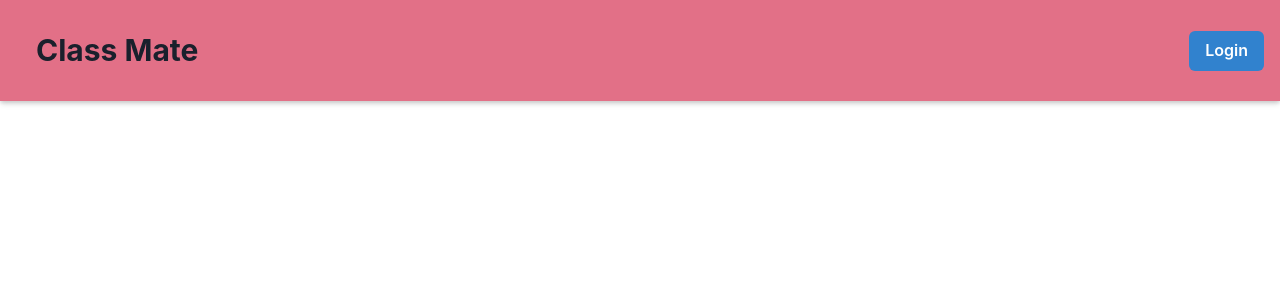
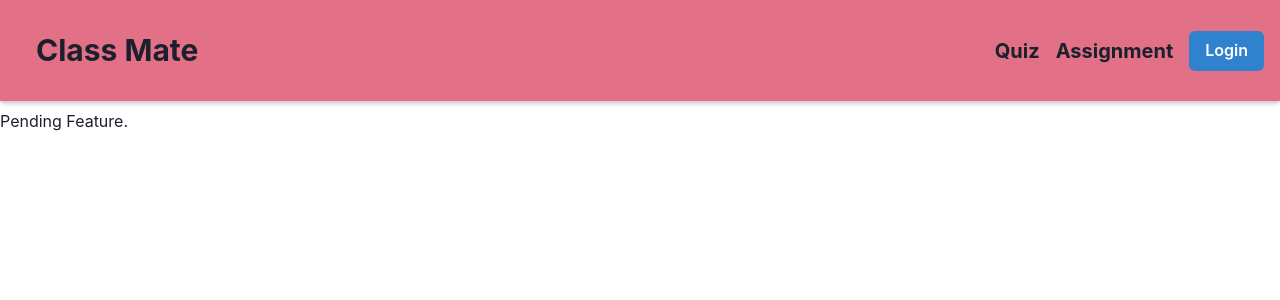
Before and after one commit to sHarshil-Shah/5709-web, a React (Create React App) app in the folder frontend/: page /course in a window 1280 px wide. Before the commit this address had no page. Shown: the top 300 px of the page. Built offline with nearby package versions, Linux system fonts and the light colour scheme.

Commit message:
Routing updated

```diff
--- a/frontend/src/TitleBar.tsx
+++ b/frontend/src/TitleBar.tsx
@@ -49,8 +49,8 @@ const TitleBar = () => {
         ) {
             setMenuOptions([
                 {title: "Dashboard", route: "/dashboard"},
-                {title: "Assignment", route: "/profAssignment"},
-                {title: "Quiz", route: "/quiz"},
+                // {title: "Assignment", route: "/profAssignment"},
+                // {title: "Quiz", route: "/quiz"},
                 {title: "Announcement", route: "/announcement"},
                 {title: "Content", route: "/content"},
             ]);
@@ -62,6 +62,11 @@ const TitleBar = () => {
                 {title: "Announcement", route: "/announcement"},
                 {title: "Content", route: "/content"},
             ]);
+        } else if (location.pathname === "/course") {
+            setMenuOptions([
+                {title: "Quiz", route: "/quiz"},
+                {title: "Assignment", route: getLoggedInUserType() === "prof" ? "/profAssignment" : "/studAssignment"},
+            ])
         } else {
             setMenuOptions([]);
         }
--- /dev/null
+++ b/frontend/src/components/Course/CourseDashboard.tsx
@@ -0,0 +1,10 @@
+// Author: Harshil Shah
+import React from 'react';
+
+const CourseDashboard = () => {
+    return (
+        <>Pending Feature.</>
+    )
+};
+
+export default CourseDashboard;
--- a/frontend/src/components/ProfessorDashboard/CourseCard.tsx
+++ b/frontend/src/components/ProfessorDashboard/CourseCard.tsx
@@ -1,16 +1,24 @@
 // Author: Yatrik Pravinbhai Amrutiya
 import React from "react";
 import Card from "react-bootstrap/Card";
-import { course } from "../model/course.model";
+import {course} from "../model/course.model";
+import {Link, useNavigate} from "react-router-dom";
 
 interface CourseCardProps {
     course: course;
 }
 
-function CourseCard({ course }: CourseCardProps) {
+function CourseCard({course}: CourseCardProps) {
+    const navigate = useNavigate();
+
+    function handleViewDetails(_id: string | undefined) {
+        localStorage.setItem('course_id', _id as string);
+        navigate('/course');
+    }
+
     return (
         <div>
-      <Card style={{ width: "100%" }}>
+            <Card style={{width: "100%"}}>
                 <Card.Body>
                     <Card.Title>{course.title}</Card.Title>
                     <Card.Subtitle className="mb-2 text-muted">
@@ -18,6 +26,9 @@ function CourseCard({ course }: CourseCardProps) {
                     </Card.Subtitle>
                     <Card.Text>{course.description}</Card.Text>
                     <Card.Link href="/content" style={{color: "blue"}}>Content page</Card.Link>
+                    <Link to={`/course`}>
+                        <button onClick={() => handleViewDetails(course._id)}>Course Dashboard</button>
+                    </Link>
                 </Card.Body>
             </Card>
         </div>
--- a/frontend/src/router.tsx
+++ b/frontend/src/router.tsx
@@ -1,8 +1,10 @@
-import { BrowserRouter as Router, Route, Routes } from 'react-router-dom';
-import React, { Suspense } from 'react';
+import {BrowserRouter as Router, Route, Routes} from 'react-router-dom';
+import React, {Suspense} from 'react';
 import Loader from './loading';
 import TitleBar from './TitleBar';
-import { getLoggedInUserType } from "./service/LoginState";
+import {getLoggedInUserType} from "./service/LoginState";
+
+const CourseDashboard = React.lazy(() => import( "./components/Course/CourseDashboard"));
 
 const AdminDashboard = React.lazy(() => import('./components/Admin/adminDashboard'));
 const CourseManagement = React.lazy(() => import('./components/Admin/courseManagement'));
@@ -38,7 +40,6 @@ const Calender = React.lazy(() => import('./components/Calender/calender'));
 
 const FinalAssignmentPage = React.lazy(() => import('./components/ProfAssignments/FinalAssignmentPage'))
 
-
 const App = () => {
     return (<>
             <Router>
@@ -52,7 +53,7 @@ const App = () => {
                         <Route path="/createUser" element={<CreateUser/>}/>
                         <Route path="/listUsers" element={<ListUsers/>}/>
                         <Route path="/prof" element={<Prof/>}/>
-                         <Route path="/stud" element={<Stud/>}/>
+                        <Route path="/stud" element={<Stud/>}/>
                         <Route path="/dashboard" element={<DashBoardRoute/>}/>
                         <Route path="/forgetPassword" element={<ForgetPassword/>}/>
                         <Route path="/quiz" element={getLoggedInUserType() !== '' ? <QuizList/> : <ErrorPage/>}/>
@@ -68,6 +69,7 @@ const App = () => {
                         <Route path="/admin/mapping" element={<ProfessorMapping/>}/>
                         <Route path="/alreadyLoggedIn" element={<AlreadyLoggedInPage/>}/>
                         <Route path="/profAssignment" element={<FinalAssignmentPage/>}/>
+                        <Route path="/course" element={<CourseDashboard/>}/>
                     </Routes>
                 </Suspense>
             </Router>
```
Lines whose indentation alone changed are shown as unchanged.
